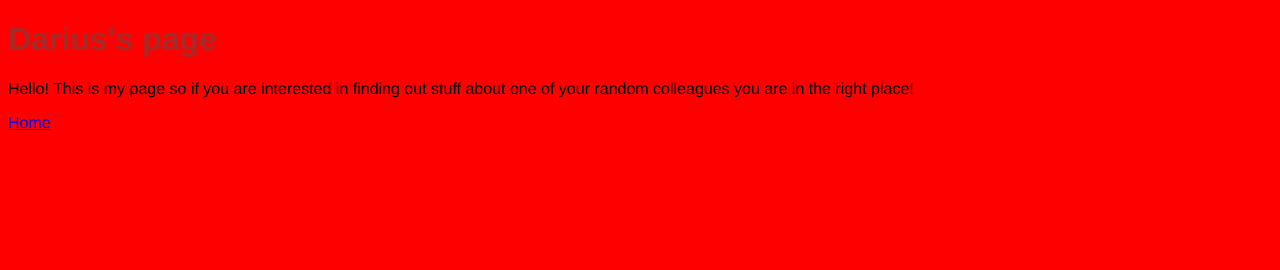
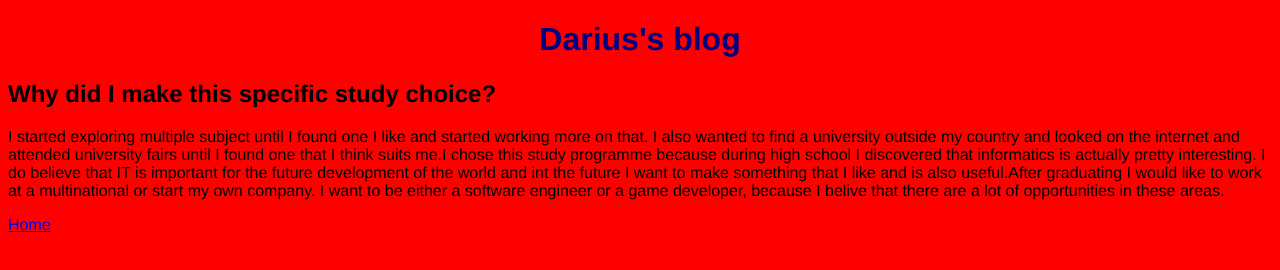
Before and after one commit to Gogu101/.github.io, a plain HTML site: page blog.html in a window 1280 px wide. Drawn offline with Linux system fonts and the light colour scheme.

Commit message:
made change to webfile

```diff
--- a/blog.html
+++ b/blog.html
@@ -10,9 +10,10 @@
 </head>
 
 <body>
-  <h1>Darius's page</h1>
+  <h1>Darius's blog</h1>
+  <h2>Why did I make this specific study choice?</h2>
   <p>
-    Hello! This is my page so if you are interested in finding out stuff about one of your random colleagues you are in the right place!
+    I started exploring multiple subject until I found one I like and started working more on that. I also wanted to find a university outside my country and looked on the internet and attended university fairs until I found one that I think suits me.I chose this study programme because during high school I discovered that informatics is actually pretty interesting. I do believe that IT is important for the future development of the world and int the future I want to make something that I like and is also useful.After graduating I would like to work at a multinational or start my own company. I want to be either a software engineer or a game developer, because I belive that there are a lot of opportunities in these areas.
   </p>
 
 </body>
--- a/style.css
+++ b/style.css
@@ -1,6 +1,7 @@
 h1
 {
-    color: brown;
+    color: navy;
+    text-align: center;
 
 }
 body{
```
Also changed, not shown: profile.html (+2 -2 lines), faq.html (added).
